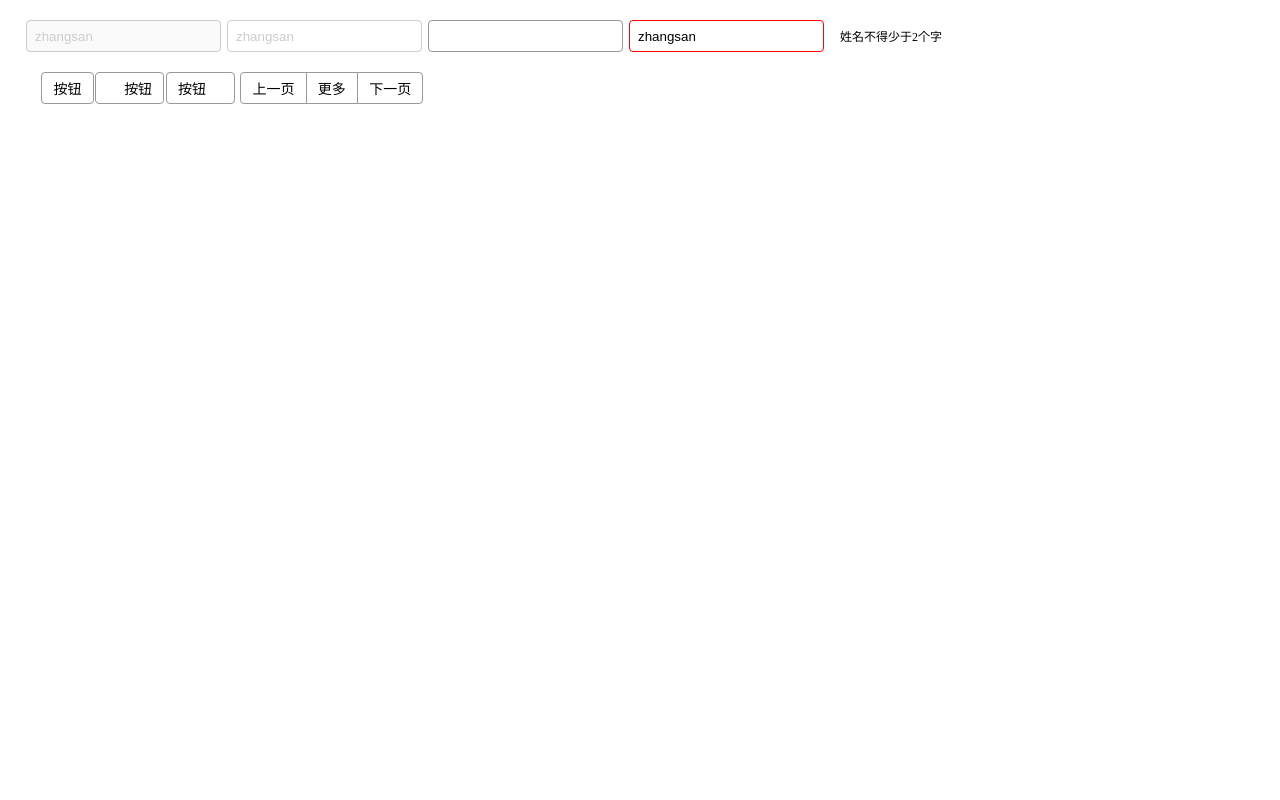
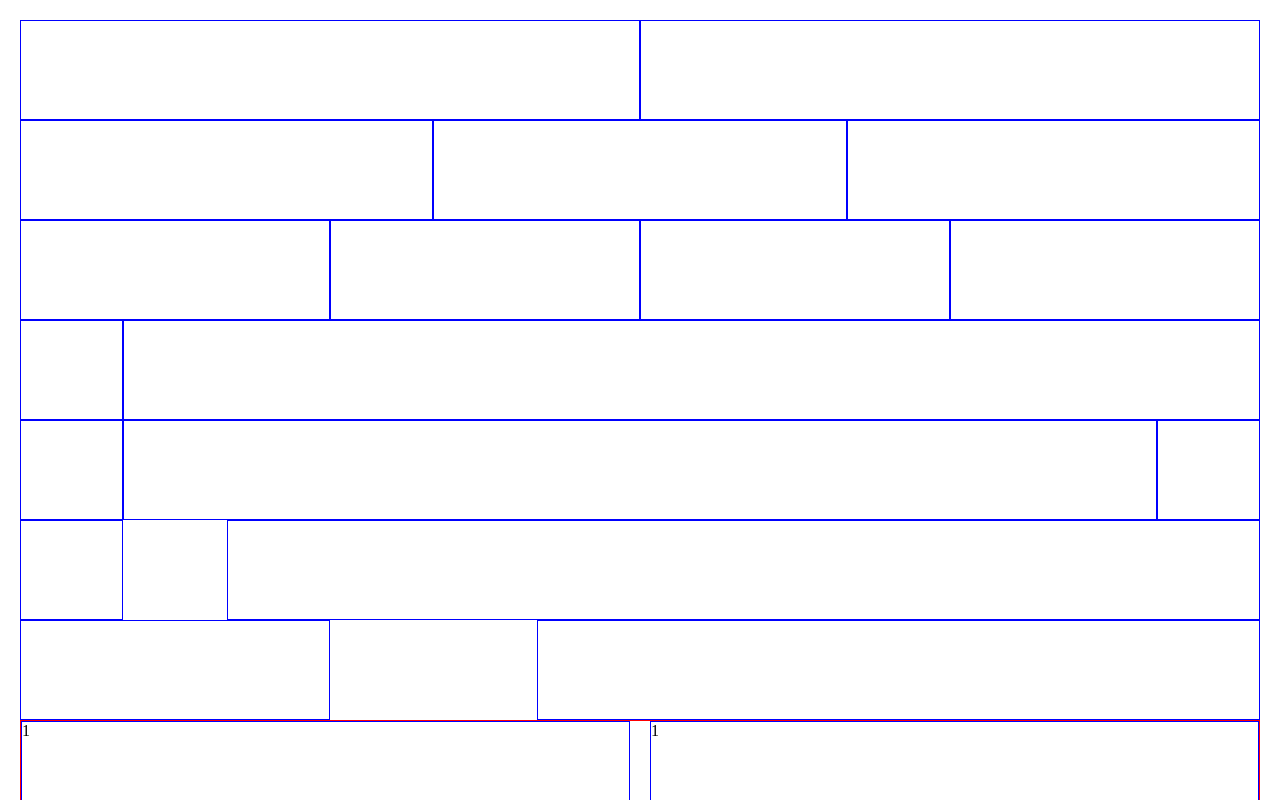
Before and after one commit to DT-seven/Vue-UI-gulu, a Vue app: page / in a window 1280 px wide. Shown: the top 800 px of the page. Built offline with nearby package versions, Linux system fonts and the light colour scheme.

Commit message:
完成grid组件

```diff
--- a/src/App.vue
+++ b/src/App.vue
@@ -1,5 +1,49 @@
 <template>
   <div id="app">
+    <div id="grid">
+      <g-row>
+        <g-col></g-col>
+        <g-col></g-col>
+      </g-row>
+      <g-row>
+        <g-col></g-col>
+        <g-col></g-col>
+        <g-col></g-col>
+      </g-row>
+      <g-row>
+        <g-col></g-col>
+        <g-col></g-col>
+        <g-col></g-col>
+        <g-col></g-col>
+      </g-row>
+      <g-row>
+        <g-col span="2"></g-col>
+        <g-col span="22"></g-col>
+      </g-row>
+      <g-row>
+        <g-col span="2"></g-col>
+        <g-col span="20"></g-col>
+        <g-col span="2"></g-col>
+      </g-row>
+      <g-row>
+        <g-col span="2"></g-col>
+        <g-col span="20" offset="2"></g-col>
+      </g-row>
+      <g-row>
+        <g-col span="6"></g-col>
+        <g-col span="14" offset="4"></g-col>
+      </g-row>
+      <div style="border:1px solid red">
+        <g-row gutter="20">
+          <g-col :phone="{ span: 2 }">1</g-col>
+          <g-col :phone="{ span: 20, offset: 2 }">1</g-col>
+        </g-row>
+        <g-row>
+          <g-col :phone="{ span: 2 }">1</g-col>
+          <g-col :phone="{ span: 22 }">1</g-col>
+        </g-row>
+      </div>
+    </div>
     <div id="gulu-input">
       <g-input value="zhangsan" disabled></g-input>
       <g-input value="zhangsan" readOnly></g-input>
--- /dev/null
+++ b/src/components/col.vue
@@ -0,0 +1,86 @@
+<template>
+  <div class="col" :class="colClass" :style="colStyle">
+    <div class="colContent">
+      <slot></slot>
+    </div>
+  </div>
+</template>
+<script>
+export default {
+  name: "gulu-col",
+  data() {
+    return {
+      gutter: "",
+    };
+  },
+  computed: {
+    colClass() {
+      let { span, offset, phone } = this;
+      return [
+        span && `col-${span}`,
+        offset && `offset-${offset}`,
+        phone && [`col-phone-${phone.span}`, `offset-phone-${phone.offset}`],
+      ];
+    },
+    colStyle() {
+      return {
+        paddingLeft: this.gutter / 2 + "px",
+        paddingRight: this.gutter / 2 + "px",
+      };
+    },
+  },
+  props: {
+    span: {
+      type: [Number, String],
+    },
+    offset: {
+      type: [Number, String],
+    },
+    phone: {
+      type: [Object],
+      validator(value) {
+        let keys = Object.keys(value);
+        let valat = true;
+        keys.forEach((key) => {
+          if (!["span", "offset"].includes(key)) {
+            valat = false;
+          }
+        });
+        return valat;
+      },
+    },
+  },
+};
+</script>
+<style scoped lang="scss">
+.col {
+  height: 100px;
+  width: 50%;
+  & > .colContent {
+    border: 1px solid blue;
+    height: 100px;
+  }
+  @for $n from 1 through 24 {
+    &.col-#{$n} {
+      width: ($n/24) * 100%;
+    }
+  }
+  @for $n from 1 through 24 {
+    &.offset-#{$n} {
+      margin-left: ($n/24) * 100%;
+    }
+  }
+  @media (max-width: 768px) {
+    @for $n from 1 through 24 {
+      &.col-phone-#{$n} {
+        width: ($n/24) * 100%;
+      }
+    }
+    @for $n from 1 through 24 {
+      &.offset-phone-#{$n} {
+        margin-left: ($n/24) * 100%;
+      }
+    }
+  }
+}
+</style>
--- /dev/null
+++ b/src/components/row.vue
@@ -0,0 +1,34 @@
+<template>
+  <div class="row" :style="rowStyle">
+    <slot></slot>
+  </div>
+</template>
+<script>
+export default {
+  name: "gulu-row",
+  props: {
+    gutter: {
+      type: [Number, String],
+    },
+  },
+  computed: {
+    rowStyle() {
+      return {
+        marginLeft: -this.gutter / 2 + "px",
+        marginRight: -this.gutter / 2 + "px",
+      };
+    },
+  },
+  mounted() {
+    // console.log(this.$children);
+    this.$children.forEach((vm) => {
+      vm.gutter = this.gutter;
+    });
+  },
+};
+</script>
+<style scoped lang="scss">
+.row {
+  display: flex;
+}
+</style>
--- a/src/main.js
+++ b/src/main.js
@@ -4,6 +4,8 @@ import "./assets/css/icon.css";
 import GButton from "./components/button.vue";
 import ButtonGroup from "./components/ButtonGroup.vue";
 import GInput from "./components/input.vue";
+import GCol from "./components/col.vue";
+import GRow from "./components/row.vue";
 import "../src/assets/js/icon";
 import "./assets/css/reset.css";
 Vue.config.productionTip = false;
@@ -11,6 +13,8 @@ Vue.config.productionTip = false;
 Vue.component("g-button", GButton);
 Vue.component("button-group", ButtonGroup);
 Vue.component("g-input", GInput);
+Vue.component("g-col", GCol);
+Vue.component("g-row", GRow);
 
 new Vue({
   render: (h) => h(App),
```
